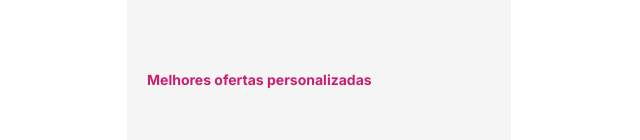
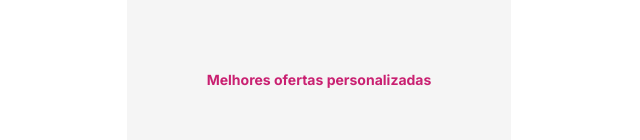
Before and after one commit to pedroeuzebiooo/digital-store, a React (Vite) app: page / in a window 1280 px wide. Shown: the part 356-496 px from the top of the page, without its empty margins (321-961 px from the left). Built offline with nearby package versions, Linux system fonts and the light colour scheme.

Commit message:
style: add text center best personalized offers home section

```diff
--- a/src/App.tsx
+++ b/src/App.tsx
@@ -35,7 +35,7 @@ export function App() {
       <section className="p-5 bg-light-gray-3 space-y-12">
         <img src={whiteSneakers} alt="White Sneakers" />
 
-        <p className="text-sm text-primary font-bold">
+        <p className="text-sm text-primary font-bold text-center">
           Melhores ofertas personalizadas
         </p>
 
```
